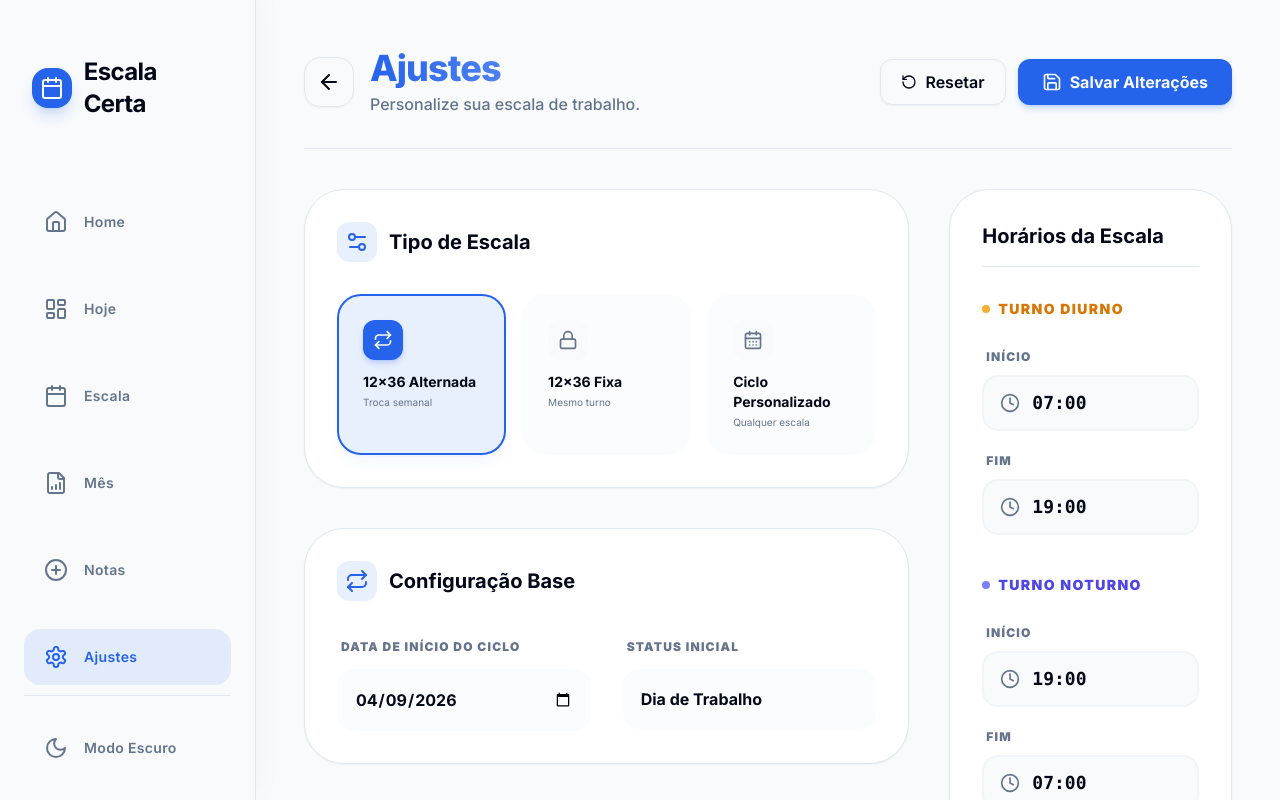
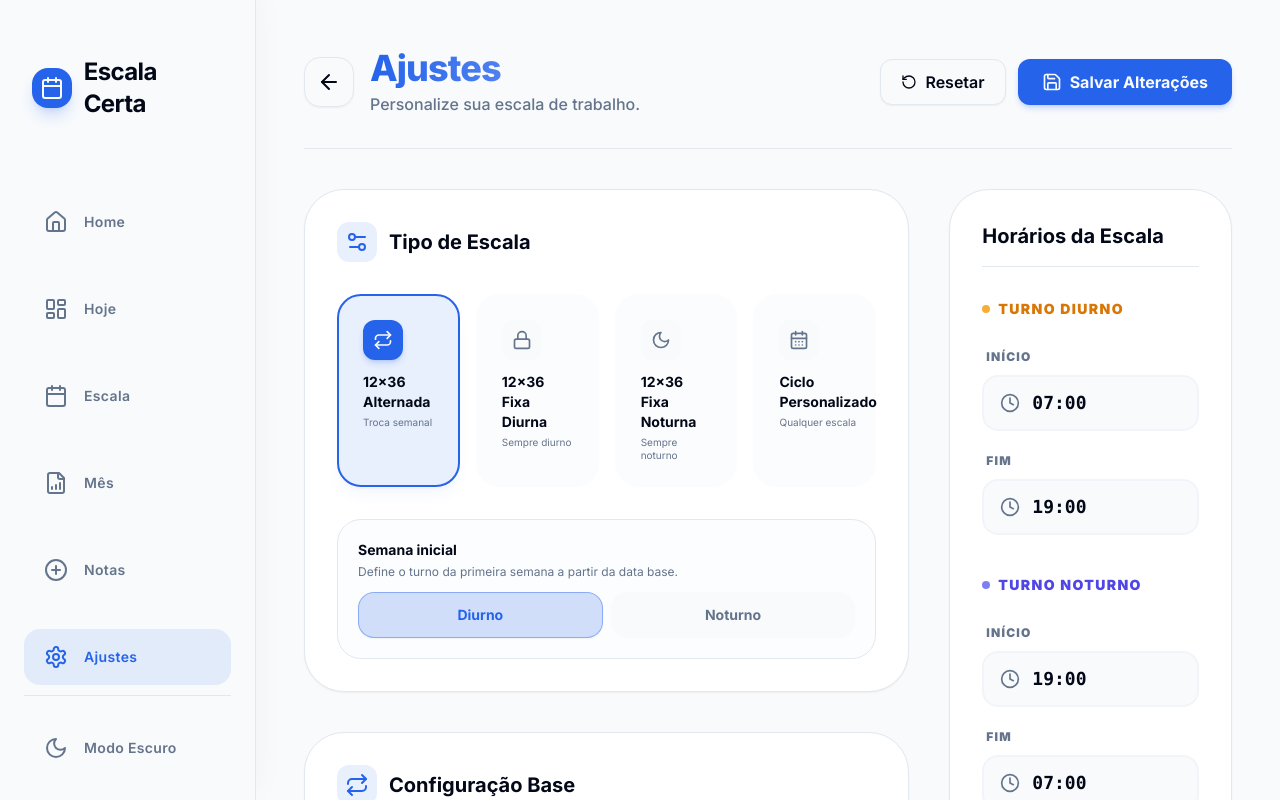
Before and after one commit to FelipeeLeite/escala-certa, a Next.js app: page /configuracoes in a window 1280 px wide. Shown: the top 800 px of the page. Built offline with nearby package versions, Linux system fonts and the light colour scheme.

Commit message:
fix: restaura opções de turno nas escalas 12x36 e corrige data base do ciclo personalizado

```diff
--- a/src/app/configuracoes/page.tsx
+++ b/src/app/configuracoes/page.tsx
@@ -5,7 +5,6 @@ import {
   ArrowLeft,
   Save,
   RotateCcw,
-  Clock,
   Repeat,
   Lock,
   DollarSign,
@@ -15,21 +14,23 @@ import {
   ChevronUp,
   ChevronDown,
   Settings2,
-  CalendarDays
+  CalendarDays,
+  Moon
 } from "lucide-react";
 import Link from "next/link";
-import { useState, useEffect } from "react";
+import { useState } from "react";
 import { format } from "date-fns";
 import { cn } from "@/lib/utils";
 import { TimeInput } from "@/components/shared/TimeInput";
 import { CycleStep, ShiftMode } from "@/types/scale";
+import { getBaseDateFromConfigStartDate } from "@/utils/scale-logic";
 
 export default function SettingsPage() {
   const { config, updateConfig, resetConfig } = useScale();
   const [showFeedback, setShowFeedback] = useState(false);
 
   const [formData, setFormData] = useState({
-    startDate: format(new Date(config.startDate), "yyyy-MM-dd"),
+    startDate: format(getBaseDateFromConfigStartDate(config.startDate), "yyyy-MM-dd"),
     startStatus: config.startStatus,
     shiftMode: (config.shiftMode || "alternating") as ShiftMode,
     initialShift: config.initialShift,
@@ -44,8 +45,10 @@ export default function SettingsPage() {
   });
 
   const handleSave = () => {
+    const [year, month, day] = formData.startDate.split("-").map(Number);
+    const startDateLocal = new Date(year, month - 1, day);
     updateConfig({
-      startDate: new Date(formData.startDate).toISOString(),
+      startDate: startDateLocal.toISOString(),
       startStatus: formData.startStatus as any,
       shiftMode: formData.shiftMode,
       initialShift: formData.initialShift as any,
@@ -158,7 +161,7 @@ export default function SettingsPage() {
               <h2 className="text-xl font-bold">Tipo de Escala</h2>
             </div>
 
-            <div className="grid grid-cols-1 sm:grid-cols-3 gap-4">
+            <div className="grid grid-cols-1 sm:grid-cols-2 lg:grid-cols-4 gap-4">
               <ModeButton
                 active={formData.shiftMode === "alternating"}
                 onClick={() => setFormData(prev => ({ ...prev, shiftMode: "alternating" }))}
@@ -167,11 +170,18 @@ export default function SettingsPage() {
                 desc="Troca semanal"
               />
               <ModeButton
-                active={formData.shiftMode === "fixed"}
-                onClick={() => setFormData(prev => ({ ...prev, shiftMode: "fixed" }))}
+                active={formData.shiftMode === "fixed" && formData.fixedShift === "diurno"}
+                onClick={() => setFormData(prev => ({ ...prev, shiftMode: "fixed", fixedShift: "diurno" }))}
                 icon={Lock}
-                title="12x36 Fixa"
-                desc="Mesmo turno"
+                title="12x36 Fixa Diurna"
+                desc="Sempre diurno"
+              />
+              <ModeButton
+                active={formData.shiftMode === "fixed" && formData.fixedShift === "noturno"}
+                onClick={() => setFormData(prev => ({ ...prev, shiftMode: "fixed", fixedShift: "noturno" }))}
+                icon={Moon}
+                title="12x36 Fixa Noturna"
+                desc="Sempre noturno"
               />
               <ModeButton
                 active={formData.shiftMode === "custom_cycle"}
@@ -181,6 +191,41 @@ export default function SettingsPage() {
                 desc="Qualquer escala"
               />
             </div>
+
+            {formData.shiftMode === "alternating" && (
+              <div className="bg-secondary/20 border rounded-3xl p-5 space-y-3">
+                <div className="flex items-center justify-between gap-4">
+                  <div className="space-y-1">
+                    <p className="font-bold text-sm">Semana inicial</p>
+                    <p className="text-xs text-muted-foreground">Define o turno da primeira semana a partir da data base.</p>
+                  </div>
+                </div>
+                <div className="grid grid-cols-2 gap-2">
+                  <button
+                    onClick={() => setFormData(prev => ({ ...prev, initialShift: "diurno" }))}
+                    className={cn(
+                      "py-3 rounded-2xl text-sm font-bold border transition-all",
+                      formData.initialShift === "diurno"
+                        ? "bg-primary/20 text-primary border-primary/40 shadow-sm"
+                        : "bg-background text-muted-foreground hover:bg-secondary/50 border-transparent"
+                    )}
+                  >
+                    Diurno
+                  </button>
+                  <button
+                    onClick={() => setFormData(prev => ({ ...prev, initialShift: "noturno" }))}
+                    className={cn(
+                      "py-3 rounded-2xl text-sm font-bold border transition-all",
+                      formData.initialShift === "noturno"
+                        ? "bg-primary/20 text-primary border-primary/40 shadow-sm"
+                        : "bg-background text-muted-foreground hover:bg-secondary/50 border-transparent"
+                    )}
+                  >
+                    Noturno
+                  </button>
+                </div>
+              </div>
+            )}
           </section>
 
           {/* Gerenciamento de Ciclo (Apenas para custom_cycle) */}
--- a/src/utils/scale-logic.ts
+++ b/src/utils/scale-logic.ts
@@ -18,12 +18,27 @@ import { ScaleConfig, DayStatus, ShiftType, DayInfo, UserEvent, Summary, MonthMe
  * UTILS DE CÁLCULO DE ESCALA CERTA
  */
 
+export function getBaseDateFromConfigStartDate(startDate: string): Date {
+  const datePart = typeof startDate === "string" ? startDate.slice(0, 10) : "";
+  const match = /^(\d{4})-(\d{2})-(\d{2})$/.exec(datePart);
+  if (match) {
+    const year = Number(match[1]);
+    const month = Number(match[2]);
+    const day = Number(match[3]);
+    return startOfDay(new Date(year, month - 1, day));
+  }
+
+  const parsed = new Date(startDate);
+  if (!Number.isFinite(parsed.getTime())) return startOfDay(new Date());
+  return startOfDay(parsed);
+}
+
 /**
  * Calcula as informações planejadas de um dia baseado no modo de escala.
  */
 export function getPlannedDayInfo(date: Date, config: ScaleConfig): { status: DayStatus; shift: string; hours: string; label?: string; cycleStep?: CycleStep } {
   const targetDate = startOfDay(date);
-  const baseDate = startOfDay(new Date(config.startDate));
+  const baseDate = getBaseDateFromConfigStartDate(config.startDate);
   const diffDays = differenceInCalendarDays(targetDate, baseDate);
 
   // MODO: CICLO PERSONALIZADO
```
Also changed, not shown: 1 other file (tests, documents, lock files or other folders).
